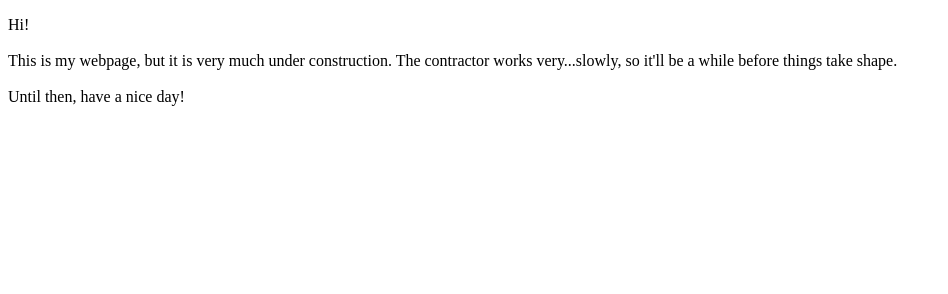
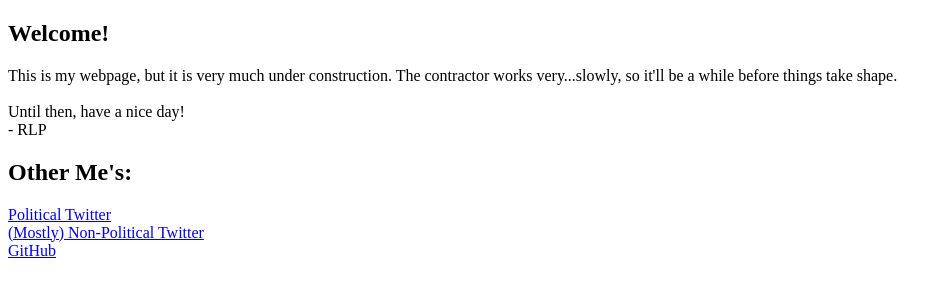
Before and after one commit to rlp70/rlp70.github.io, a plain HTML site: page index.html in a window 1280 px wide. Shown: the whole page, without its empty margins (0-948 px from the left). Drawn offline with Linux system fonts and the light colour scheme.

Commit message:
Linking some of my socials

```diff
--- a/index.html
+++ b/index.html
@@ -6,12 +6,19 @@
   </head>
 
   <body>
+    <h2>Welcome!</h2>
     <p>
-      Hi!<br/>
-      <br/>
       This is my webpage, but it is very much under construction. The contractor works very...slowly, so it'll be a while before things take shape.<br/>
       <br/>
-      Until then, have a nice day!
+      Until then, have a nice day!<br/>
+      - RLP
+    </p>
+
+    <h2>Other Me's:</h2>
+    <p>
+      <a href="https://twitter.com/politicalRLP">Political Twitter</a><br/>
+      <a href="https://twitter.com/xfan70">(Mostly) Non-Political Twitter</a><br/>
+      <a href="https://github.com/rlp70">GitHub</a><br/>
     </p>
   </body>
 
```
